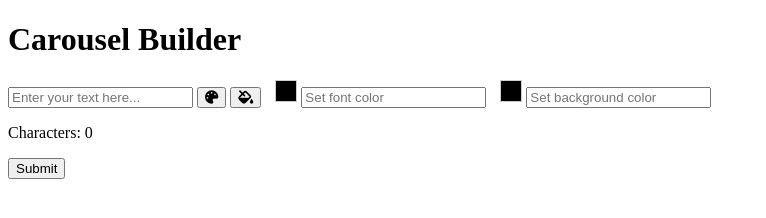
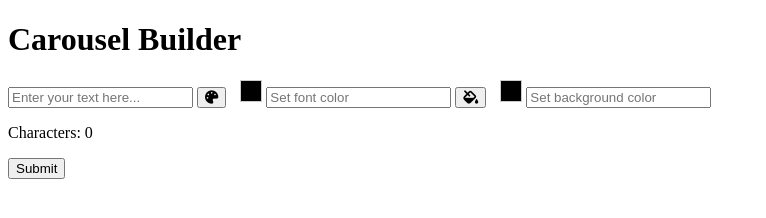
Before and after one commit to Daymannovaes/carrousel-builder, a website built with Vite: page index.html in a window 1280 px wide. Shown: the whole page, without its empty margins (0-766 px from the left). Built offline with nearby package versions, Linux system fonts and the light colour scheme; what vanilla-picker would draw is missing.

Commit message:
Minor adjustments

```diff
--- a/index.html
+++ b/index.html
@@ -12,9 +12,9 @@
     <h1>Carousel Builder</h1>
     <input type="text" id="textInput" placeholder="Enter your text here...">
     <button id="fontColorButton"><i class="fas fa-palette"></i></button>
-    <button id="backgroundColorButton"><i class="fas fa-fill-drip"></i></button>
     <div id="fontColorPreview" class="color-preview"></div>
     <input type="text" id="fontColor" placeholder="Set font color">
+    <button id="backgroundColorButton"><i class="fas fa-fill-drip"></i></button>
     <div id="backgroundColorPreview" class="color-preview"></div>
     <input type="text" id="backgroundColor" placeholder="Set background color">
     <p id="charCounter">Characters: 0</p>
--- a/src/style.css
+++ b/src/style.css
@@ -32,9 +32,10 @@
 .color-preview {
     width: 20px;
     height: 20px;
-    display: flex;
+    display: inline-block;
+    align-items: center;
     border: 1px solid #ccc;
-    display: inline-block;
+    display: auto;
     margin-left: 10px;
     background-color: #000
 }
```
